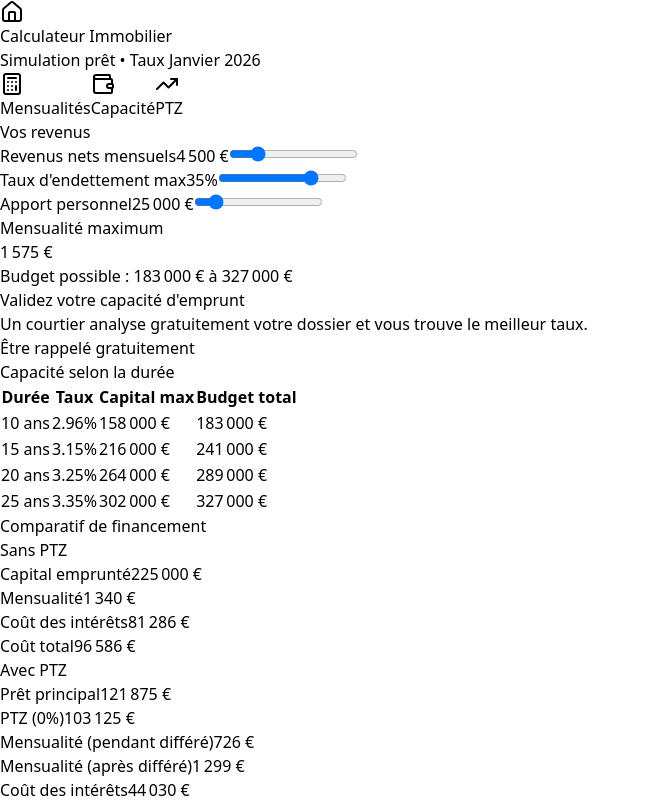
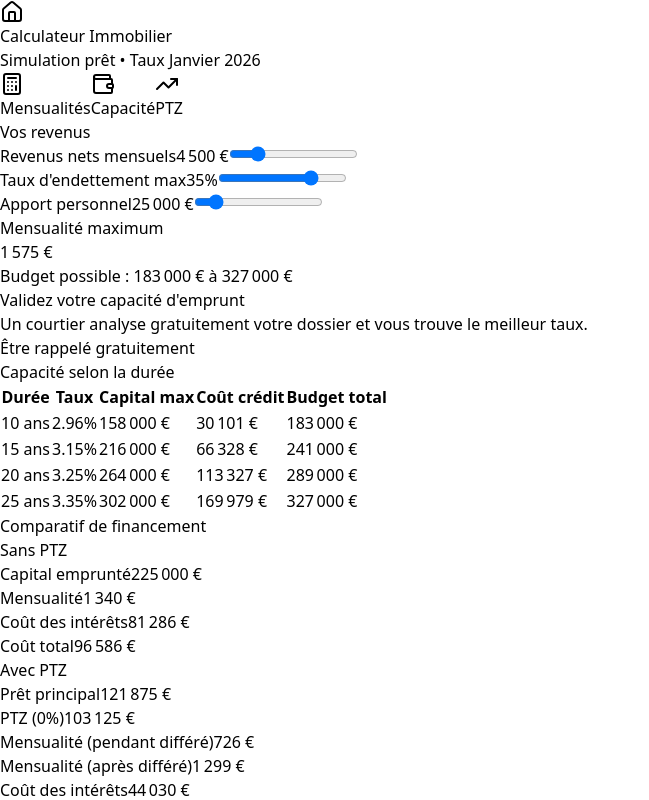
Before and after one commit to Carlo-Carlo-Carlo/calculateur-immo, a React (Vite) app: page / in a window 1280 px wide. Both pictures are taken after a click on the button "Capacité". Shown: the top 800 px of the page, without its empty margins (0-649 px from the left). Built offline with nearby package versions, Linux system fonts and the light colour scheme.

Commit message:
Update App.tsx

```diff
--- a/src/App.tsx
+++ b/src/App.tsx
@@ -1267,7 +1267,7 @@ export default function CalculateurPretImmobilier() {
                 </button>
               </div>
 
-              <div className="bg-white rounded-2xl shadow-sm border border-slate-200 p-6">
+             <div className="bg-white rounded-2xl shadow-sm border border-slate-200 p-6">
                 <h3 className="text-lg font-bold text-slate-900 mb-4">Capacité selon la durée</h3>
                 <div className="overflow-x-auto">
                   <table className="w-full text-sm">
@@ -1276,6 +1276,7 @@ export default function CalculateurPretImmobilier() {
                         <th className="text-left py-3 px-2 text-slate-600 font-medium">Durée</th>
                         <th className="text-right py-3 px-2 text-slate-600 font-medium">Taux</th>
                         <th className="text-right py-3 px-2 text-slate-600 font-medium">Capital max</th>
+                        <th className="text-right py-3 px-2 text-slate-600 font-medium">Coût crédit</th>
                         <th className="text-right py-3 px-2 text-slate-600 font-medium">Budget total</th>
                       </tr>
                     </thead>
@@ -1285,6 +1286,7 @@ export default function CalculateurPretImmobilier() {
                           <td className="py-3 px-2 font-medium text-slate-900">{ligne.duree} ans</td>
                           <td className="py-3 px-2 text-right text-blue-600 font-medium">{ligne.taux}%</td>
                           <td className="py-3 px-2 text-right font-bold text-slate-900">{fmt(ligne.capital)}</td>
+                          <td className="py-3 px-2 text-right text-orange-600 font-medium">{fmt(ligne.coutCredit)}</td>
                           <td className="py-3 px-2 text-right font-bold text-green-600">{fmt(ligne.budgetTotal)}</td>
                         </tr>
                       ))}
```
